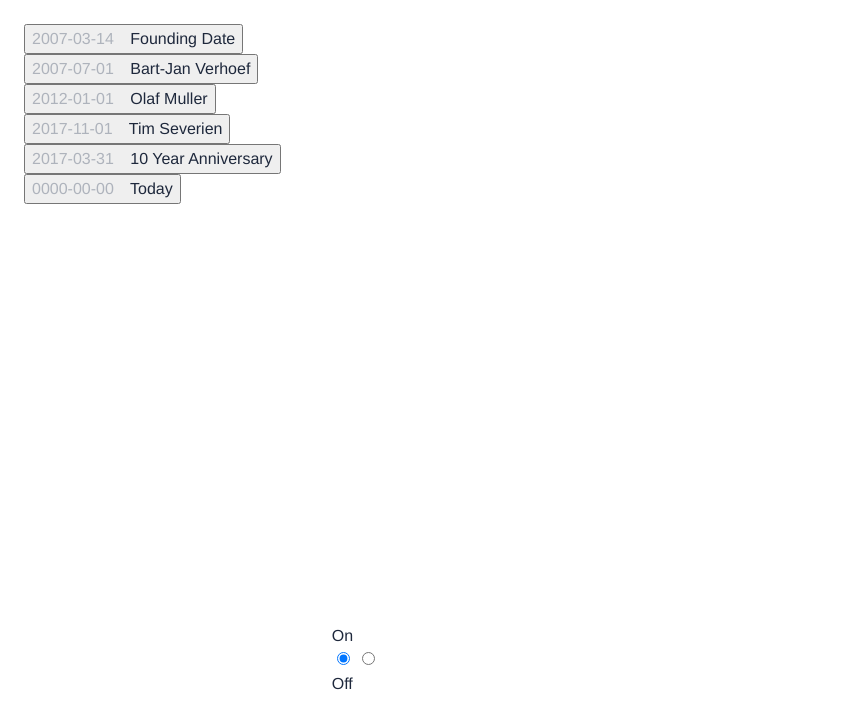
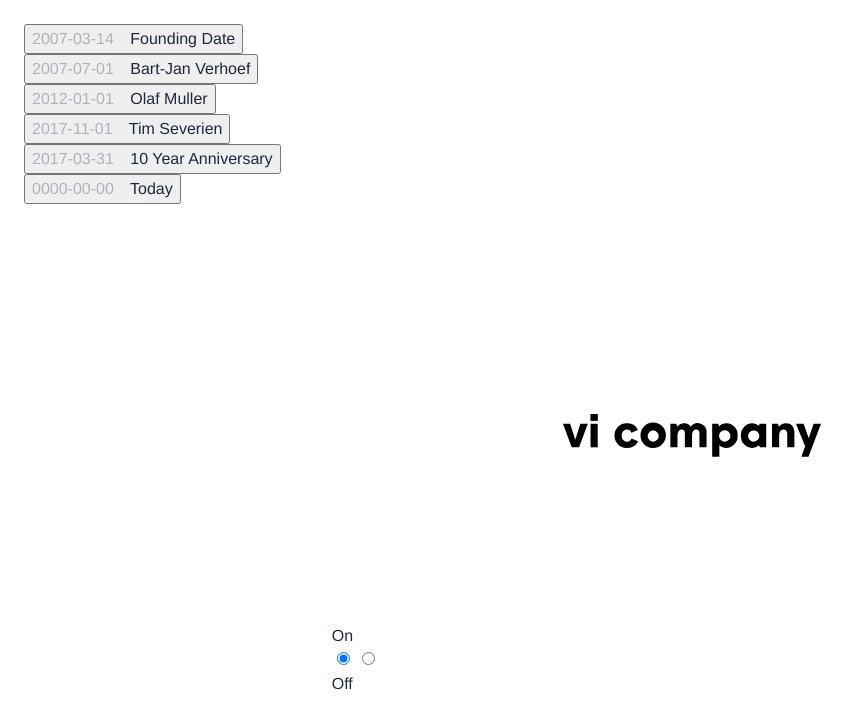
Before and after one commit to vicompany/vicademy-logo, a website: page src/templates/index.html in a window 1280 px wide. Shown: the whole page, without its empty margins (0-860 px from the left). Drawn offline with Linux system fonts and the light colour scheme; files that its build step writes are made by us from their sources; files whose address does not match are found by name.

Commit message:
Add SVG logo

```diff
--- a/src/templates/index.html
+++ b/src/templates/index.html
@@ -73,7 +73,17 @@
                     <image xlink:href="#" x="-1" y="-1" height="2" width="2" class="js-logo-image" />
                 </g>
 
-                <svg id="Layer_1" data-name="Layer 1" xmlns="http://www.w3.org/2000/svg" width="2" height="2" viewBox="0 0 2 2"><title>Artboard 1</title><polygon points="0.5 1.25 0.52 1.25 0.54 1.31 0.56 1.25 0.59 1.25 0.56 1.34 0.53 1.34 0.5 1.25"/><rect x="0.6" y="1.21" width="0.03" height="0.03"/><rect x="0.6" y="1.25" width="0.03" height="0.09"/><path d="M.7,1.29a0,0,0,0,1,0,0,0,0,0,0,1,0,0h0a0,0,0,0,0,0,0,0,0,0,0,0,0,0h0a0,0,0,0,1,0,0A0,0,0,0,1,.7,1.29Z"/><path d="M.8,1.29a0,0,0,0,1,.1,0,0,0,0,0,1-.1,0A0,0,0,0,1,.8,1.29Zm.07,0a0,0,0,0,0,0,0,0,0,0,0,0,0,0,0,0,0,0,0,0,0A0,0,0,0,0,.83,1.29Z"/><path d="M.92,1.25H1a0,0,0,0,1,0,0v.06H1V1.28s0,0,0,0,0,0,0,0v0H1V1.28s0,0,0,0,0,0,0,0v0h0Z"/><path d="M1.08,1.25h.06a0,0,0,0,1,0,0,0,0,0,0,1,0,0h0v0h0Zm.07,0a0,0,0,0,0,0,0,0,0,0,0,0,0,0,0,0,0,0,0,0,0A0,0,0,0,0,1.11,1.29Z"/><path d="M1.19,1.29a0,0,0,0,1,0,0h.05v.09H1.23A0,0,0,0,1,1.19,1.29Zm.07,0a0,0,0,0,0,0,0,0,0,0,0,0,0,0,0,0,0,0,0,0,0A0,0,0,0,0,1.22,1.29Z"/><path d="M1.31,1.25h.05s0,0,0,0v.06h0V1.29s0,0,0,0,0,0,0,0v0h0Z"/><polygon points="1.43 1.37 1.44 1.33 1.41 1.25 1.44 1.25 1.46 1.3 1.48 1.25 1.5 1.25 1.46 1.37 1.43 1.37"/></svg>
+                <polygon points="0.544,1.308 0.564,1.245 0.593,1.245 0.559,1.337 0.53,1.337 0.496,1.245 0.524,1.245" transform="translate(-1,-1.00017)"
+                />
+                <rect x="-0.39665002" y="0.20689999" width="0.02868" height="0.02702" />
+                <rect x="-0.39627999" y="0.24531995" width="0.02795" height="0.091930002" />
+                <path d="M -0.3027,0.29129 A 0.047,0.047 0 0 1 -0.254,0.24312 0.044,0.044 0 0 1 -0.21116,0.26978 L -0.23672,0.28026 A 0.018,0.018 0 0 0 -0.25455,0.26757 0.021,0.021 0 0 0 -0.27455,0.29129 0.02144,0.02144 0 0 0 -0.254,0.315 0.01872,0.01872 0 0 0 -0.236,0.30283 l 0.02537,0.0103 A 0.046,0.046 0 0 1 -0.25457,0.33942 0.04655,0.04655 0 0 1 -0.3027,0.29129 Z" />
+                <path d="m -0.20123,0.29129 a 0.04966,0.04966 0 1 1 0.04964,0.04817 0.04744,0.04744 0 0 1 -0.04964,-0.04817 z m 0.07115,0 a 0.02161,0.02161 0 1 0 -0.02151,0.02372 0.0219,0.0219 0 0 0 0.02151,-0.02372 z" />
+                <path d="M -0.08453,0.24532 H -0.061 l 0.00331,0.01177 a 0.03182,0.03182 0 0 1 0.02721,-0.014 0.02776,0.02776 0 0 1 0.02556,0.014 0.03424,0.03424 0 0 1 0.06177,0.02243 V 0.33725 H 0.02908 v -0.0535 c 0,-0.01067 -0.00423,-0.01581 -0.01232,-0.01581 -0.00882,0 -0.01655,0.00736 -0.01655,0.02464 v 0.04467 h -0.02794 v -0.0535 c 0,-0.01067 -0.00423,-0.01581 -0.01232,-0.01581 -0.00882,0 -0.01655,0.00791 -0.01655,0.02519 v 0.04412 h -0.02793 z" />
+                <path d="M 0.07884,0.24532 H 0.10237 L 0.1055,0.25583 A 0.03847,0.03847 0 0 1 0.13492,0.24314 0.04408,0.04408 0 0 1 0.17813,0.29131 0.04487,0.04487 0 0 1 0.13313,0.33948 0.03349,0.03349 0 0 1 0.10684,0.329 v 0.045 h -0.028 z m 0.07133,0.046 A 0.02229,0.02229 0 1 0 0.12792,0.31504 0.02225,0.02225 0 0 0 0.15017,0.29129 Z" />
+                <path d="M 0.19093,0.29129 A 0.04519,0.04519 0 0 1 0.23524,0.24312 0.03662,0.03662 0 0 1 0.26153,0.25305 L 0.26429,0.24533 H 0.28985 V 0.33726 H 0.26539 L 0.26153,0.32899 A 0.03577,0.03577 0 0 1 0.23414,0.33947 0.04471,0.04471 0 0 1 0.19093,0.29129 Z m 0.07207,0 A 0.022,0.022 0 1 0 0.24112,0.31519 0.022,0.022 0 0 0 0.263,0.29129 Z" />
+                <path d="M 0.3125,0.24532 H 0.336 l 0.00331,0.01177 a 0.03342,0.03342 0 0 1 0.02813,-0.014 c 0.01912,0 0.03254,0.01177 0.03254,0.0364 V 0.33722 H 0.37206 V 0.28577 c 0,-0.0114 -0.00515,-0.01784 -0.0147,-0.01784 -0.009,0 -0.01692,0.00791 -0.01692,0.02519 V 0.33724 H 0.3125 Z" />
+                <polygon points="1.406,1.245 1.436,1.245 1.456,1.302 1.475,1.245 1.504,1.245 1.455,1.374 1.427,1.374 1.442,1.333" transform="translate(-1,-1.00017)" />
             </svg>
 
             <div class="switch">
```
